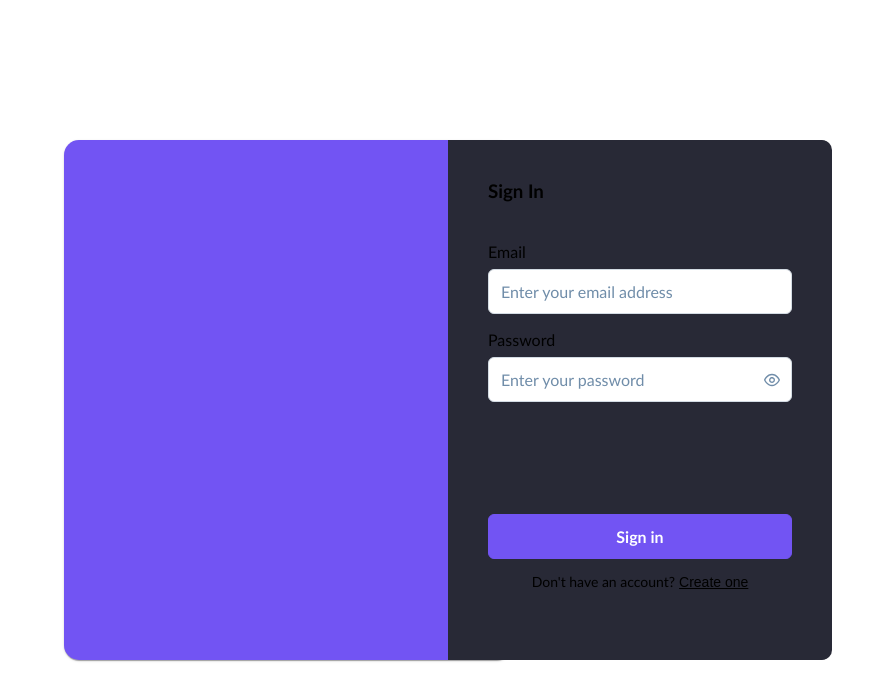
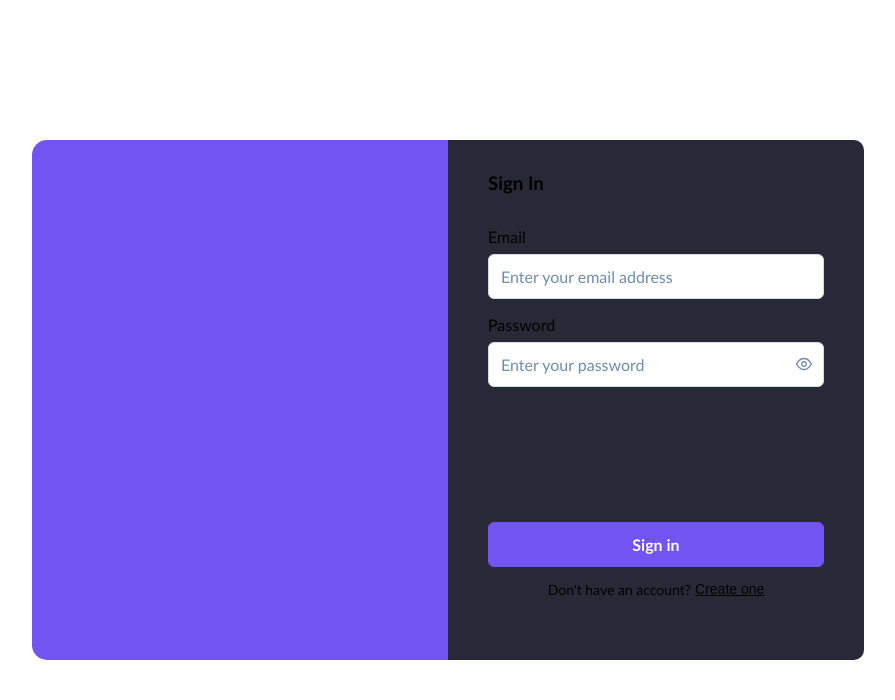
Before and after one commit to TheGeniusOfEternity/coordinate-area-checker-v4, a React (Vite) app in the folder frontend/: page /static/auth in a window 1280 px wide. Shown: the top 700 px of the page, without its empty margins (192-1087 px from the left). Built offline with nearby package versions, Linux system fonts and the light colour scheme.

Commit message:
refactor(auth page): form layout

```diff
--- a/frontend/src/pages/welcome/Welcome.css
+++ b/frontend/src/pages/welcome/Welcome.css
@@ -7,23 +7,30 @@
 }
 
 .wrapper {
-  display: none;
-}
-
-.auth-card {
   max-width: 90%;
   min-width: 90%;
   background: #282936;
-  padding: var(--auth-card-padding);
   border-radius: 5px;
   display: flex;
   flex-direction: column;
 }
 
-.auth-card.register {
+.wrapper.register {
   height: 95vh;
+}
+
+.auth-card {
+  display: flex;
+  flex-direction: column;
+  height: 100%;
+}
+
+.wrapper .auth-card {
+  padding: var(--auth-card-padding);
+}
+
+.wrapper.register .auth-card {
   padding: 1rem 1rem 0.5rem 1rem;
-  position: relative;
 }
 
 .auth-card h3 {
@@ -44,15 +51,11 @@
 
 @media screen and (min-width: 790px) and (max-width: 1251px) {
   .wrapper {
-    display: none;
-  }
-
-  .auth-card {
     min-width: 55%;
     border-radius: 10px;
   }
 
-  .auth-card.register {
+  .wrapper.register {
     height: auto;
     min-width: 75%;
   }
@@ -72,30 +75,40 @@
   .wrapper {
     display: flex;
     background: var(--primary-500);
-    height: 65vh;
-    width: 35vw;
+    max-height: 65vh;
+    min-height: 65vh;
+    max-width: 80vw;
+    min-width: 65vw;
     border-radius: 15px;
-  }
-
-  .wrapper.login {
-    margin-right: -5vw;
-  }
-
-  .wrapper.register {
-    margin-left: -5vw;
+    position: relative;
   }
 
   .auth-container .auth-card {
-    position: relative;
-    height: 65vh;
-    min-width: 30vw;
+    position: absolute;
+    right: 0;
+    width: 50%;
+    background: #282936;
     border-top-left-radius: 0;
     border-bottom-left-radius: 0;
     padding: var(--auth-card-padding);
+    transition: transform 0.4s ease, opacity 0.4s ease, scale 0.4s ease;
   }
 
-  .auth-container .auth-card.register {
-    order: -1;
+  .auth-card.register {
+    transform: translateX(-100%);
+  }
+
+  .auth-card:not(.register) {
+    transform: translateX(0);
+  }
+
+  .auth-card h3 {
+    padding: 0 0.5rem;
+  }
+
+  .auth-card form {
+    max-height: 95%;
+    min-height: 95%;
   }
 
   .auth-container .auth-card.login {
@@ -104,5 +117,6 @@
 
   .auth-container .auth-card.register {
     border-radius: 10px 0 0 10px;
+    padding: var(--auth-card-padding);
   }
 }
--- a/frontend/src/pages/welcome/Welcome.tsx
+++ b/frontend/src/pages/welcome/Welcome.tsx
@@ -4,7 +4,6 @@ import { useState } from "react";
 import { useTranslation } from "react-i18next";
 import LoginForm from "@/components/forms/LoginForm";
 import RegisterForm from "@/components/forms/RegisterForm";
-import { Card } from "primereact/card";
 
 const Welcome = () => {
   const { t } = useTranslation();
@@ -58,7 +57,7 @@ const Welcome = () => {
 
   return (
     <div className="auth-container">
-      <Card className={`wrapper ${mode}`} />
+      <div className={`wrapper ${mode}`}>
         <div className={`auth-card ${mode}`}>
           <h3>{t(`page.welcome.title.${mode}`)}</h3>
           {error && (
@@ -94,6 +93,7 @@ const Welcome = () => {
           }
         </div>
       </div>
+    </div>
   );
 };
 
```
Lines whose indentation alone changed are shown as unchanged.
